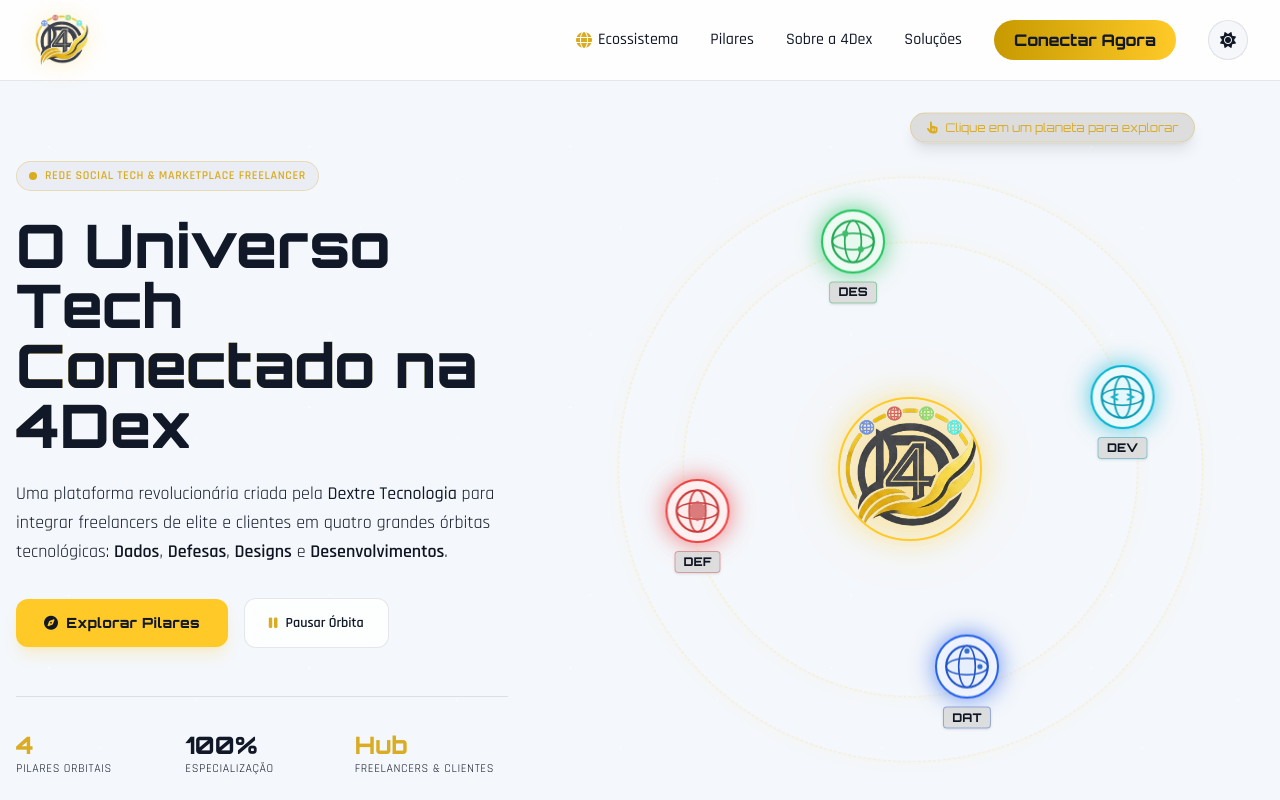
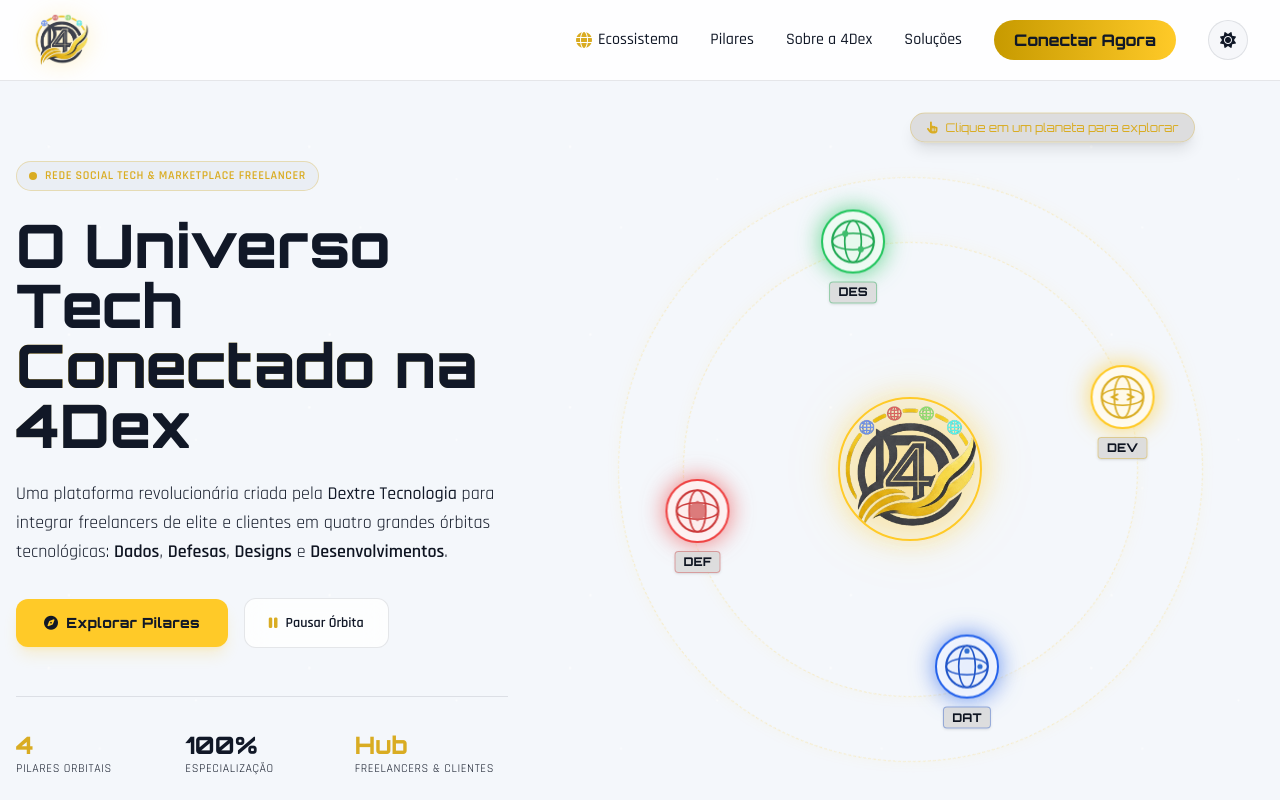
Before and after one commit to Dextre-Tecnologia/4Dex, a plain HTML site: page index.html in a window 1280 px wide. Shown: the top 800 px of the page. Drawn offline with nearby package versions, Linux system fonts and the light colour scheme.

Commit message:
01-11-26

```diff
--- a/index.html
+++ b/index.html
@@ -3,14 +3,15 @@
 <head>
     <meta charset="UTF-8">
     <meta name="viewport" content="width=device-width, initial-scale=1.0">
-    <title>4Dex | Ecossistema de Tecnologia & Marketplace Tech</title>
+    <title>4Dex</title>
     <!-- Tailwind CSS -->
     <script src="https://cdn.tailwindcss.com"></script>
     <!-- Google Fonts -->
     <link href="https://fonts.googleapis.com/css2?family=Orbitron:wght@400;600;800;900&family=Rajdhani:wght@400;500;600;700&display=swap" rel="stylesheet">
     <!-- FontAwesome Icons -->
     <link rel="stylesheet" href="https://cdnjs.cloudflare.com/ajax/libs/font-awesome/6.4.0/css/all.min.css">
-
+    <!-- Favicon -->
+    <link rel="icon" type="image/png" href="./src/favicon.ico">
     <script>
         tailwind.config = {
             theme: {
@@ -23,7 +24,7 @@
                         'dex-dat': '#2563eb', // Azul
                         'dex-def': '#ef4444', // Vermelho
                         'dex-des': '#22c55e', // Verde
-                        'dex-dev': '#06b6d4', // Ciano
+                        'dex-dev': '#ffca28', // Amarelo
                     },
                     fontFamily: {
                         orbitron: ['Orbitron', 'sans-serif'],
@@ -179,7 +180,7 @@
         .glow-dat { filter: drop-shadow(0 0 12px rgba(37, 99, 235, 0.8)); }
         .glow-def { filter: drop-shadow(0 0 12px rgba(239, 68, 68, 0.8)); }
         .glow-des { filter: drop-shadow(0 0 12px rgba(34, 197, 94, 0.8)); }
-        .glow-dev { filter: drop-shadow(0 0 12px rgba(6, 182, 212, 0.8)); }
+        .glow-dev { filter: drop-shadow(0 0 12px rgba(255, 202, 40, 0.8)); }
         .glow-gold { filter: drop-shadow(0 0 20px rgba(255, 202, 40, 0.6)); }
 
         .glass-card {
@@ -469,15 +470,15 @@
                         </a>
                     </div>
 
-                    <!-- Planeta 4: DEV (Ciano) -->
+                    <!-- Planeta 4: DEV (Amarelo) -->
                     <div class="planet-wrapper planet-dev" id="planet-dev-wrap">
                         <a href="Dev/index.html" target="_blank" rel="noopener noreferrer" class="cursor-pointer group flex flex-col items-center transform -translate-x-1/2 -translate-y-1/2">
                             <div class="w-14 h-14 sm:w-16 sm:h-16 rounded-full glass-card p-1 border-2 border-dex-dev glow-dev group-hover:scale-125 transition duration-300 relative bg-dex-dark/90">
                                 <svg viewBox="0 0 100 100" class="w-full h-full text-dex-dev fill-current">
-                                    <circle cx="50" cy="50" r="40" fill="none" stroke="#06b6d4" stroke-width="4"/>
-                                    <ellipse cx="50" cy="50" rx="40" ry="16" fill="none" stroke="#06b6d4" stroke-width="3"/>
-                                    <ellipse cx="50" cy="50" rx="16" ry="40" fill="none" stroke="#06b6d4" stroke-width="3"/>
-                                    <path d="M40 45 L30 50 L40 55 M60 45 L70 50 L60 55" stroke="#22d3ee" stroke-width="4" stroke-linecap="round" fill="none"/>
+                                    <circle cx="50" cy="50" r="40" fill="none" stroke="#ffca28" stroke-width="4"/>
+                                    <ellipse cx="50" cy="50" rx="40" ry="16" fill="none" stroke="#ffca28" stroke-width="3"/>
+                                    <ellipse cx="50" cy="50" rx="16" ry="40" fill="none" stroke="#ffca28" stroke-width="3"/>
+                                    <path d="M40 45 L30 50 L40 55 M60 45 L70 50 L60 55" stroke="#ffca28" stroke-width="4" stroke-linecap="round" fill="none"/>
                                 </svg>
                             </div>
                             <span class="mt-2 text-xs font-orbitron font-bold text-dex-dev bg-dex-dark/90 px-2 py-0.5 rounded border border-dex-dev/40 shadow">
@@ -634,7 +635,7 @@
                 </div>
             </div>
 
-            <!-- PILAR 4: DEV (Ciano) -->
+            <!-- PILAR 4: DEV (Amarelo) -->
             <div id="card-dev" onclick="openPillarModal('dev')" class="glass-card p-8 rounded-3xl border-l-4 border-dex-dev cursor-pointer hover:bg-slate-900/80 transition duration-300 relative overflow-hidden group">
                 <div class="absolute -right-8 -bottom-8 opacity-10 group-hover:opacity-20 transition">
                     <i class="fa-solid fa-code text-9xl text-dex-dev"></i>
```
Also changed, not shown: src/favicon.ico (added).
